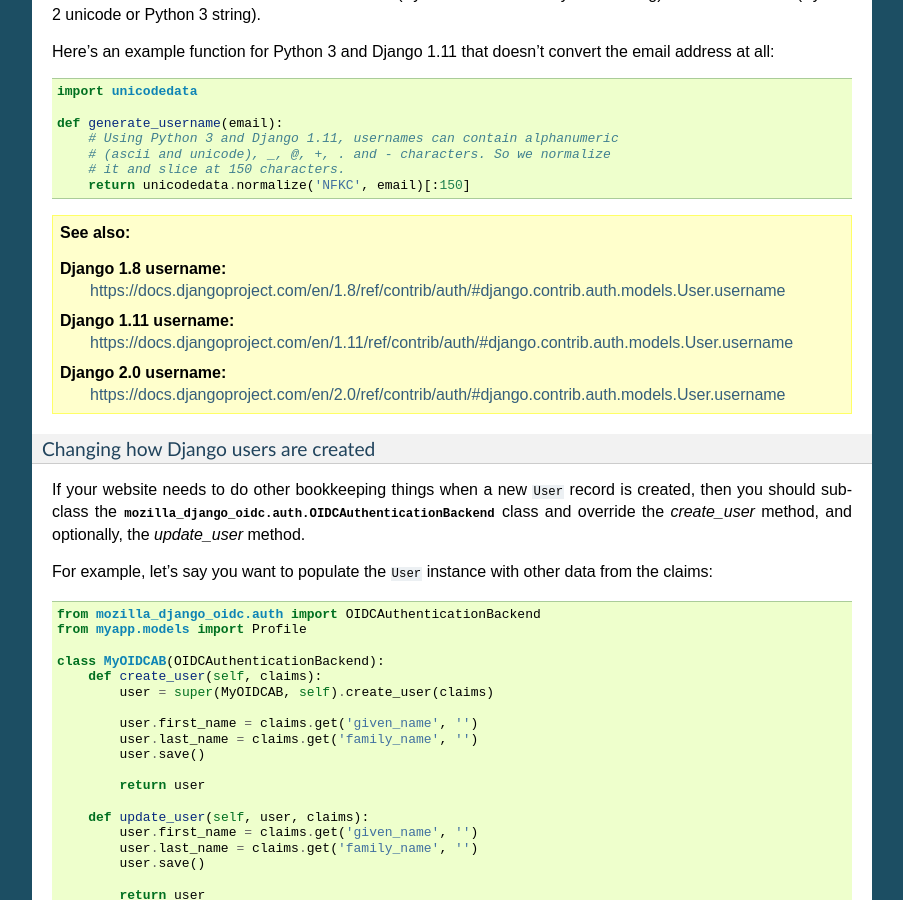
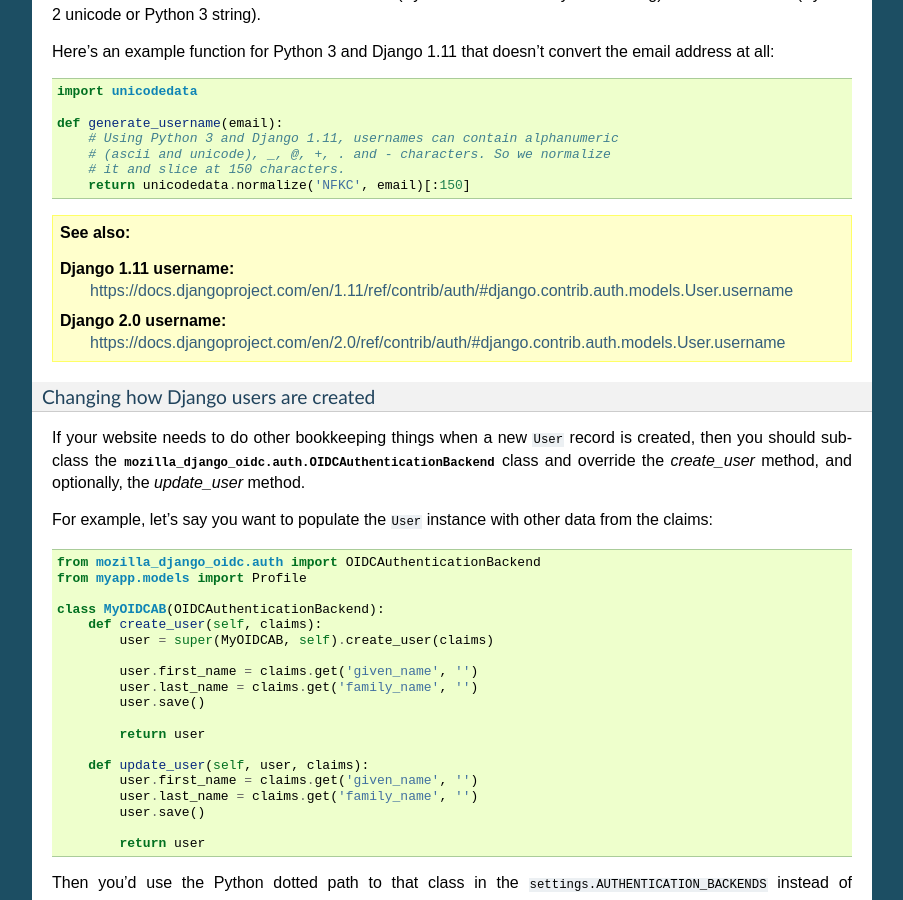
Before and after one commit to mozilla/mozilla-django-oidc, a Sphinx documentation site: the page built from docs/installation.rst, in a window 1280 px wide and 900 px high, scrolled down 4349 px. Shown: the whole window, without its empty margins (198-1101 px from the left). Built offline with Sphinx 7.4.7, drawn with Linux system fonts in a browser that asks for light colours; pages that are not in the unit, such as notebooks, are missing from menus.

Commit message:
Remove references to unsupported Django/Python versions

```diff
--- a/CONTRIBUTING.rst
+++ b/CONTRIBUTING.rst
@@ -106,7 +106,7 @@
 2. If the pull request adds functionality, the docs should be updated. Put
    your new functionality into a function with a docstring, and add the
    feature to the list in README.rst.
-3. The pull request should work for Python 2.6, 2.7, and 3.3, and for PyPy. Check
+3. The pull request should work for Python 2.7, and 3.4+, and for PyPy. Check
    `<https://travis-ci.org/mozilla/mozilla-django-oidc/pull_requests>`_
    and make sure that the tests pass for all supported Python versions.
 
@@ -120,7 +120,7 @@
 
 To run a specific environment, use the ``-e`` argument::
 
-    $ tox -e py27-django18
+    $ tox -e py27-django111
 
 
 You can also run the tests in a virtual environment without tox::
--- a/docs/installation.rst
+++ b/docs/installation.rst
@@ -304,9 +304,6 @@
 
 .. seealso::
 
-   Django 1.8 username:
-       https://docs.djangoproject.com/en/1.8/ref/contrib/auth/#django.contrib.auth.models.User.username
-
    Django 1.11 username:
        https://docs.djangoproject.com/en/1.11/ref/contrib/auth/#django.contrib.auth.models.User.username
 
--- a/docs/settings.rst
+++ b/docs/settings.rst
@@ -179,7 +179,7 @@
 
 .. py:attribute:: LOGOUT_REDIRECT_URL
 
-   :default: ``/`` (Django <= 1.9) ``None`` (Django 1.10+)
+   :default: ``None``
 
    After the logout view has logged the user out, it redirects to this url path.
 
```
